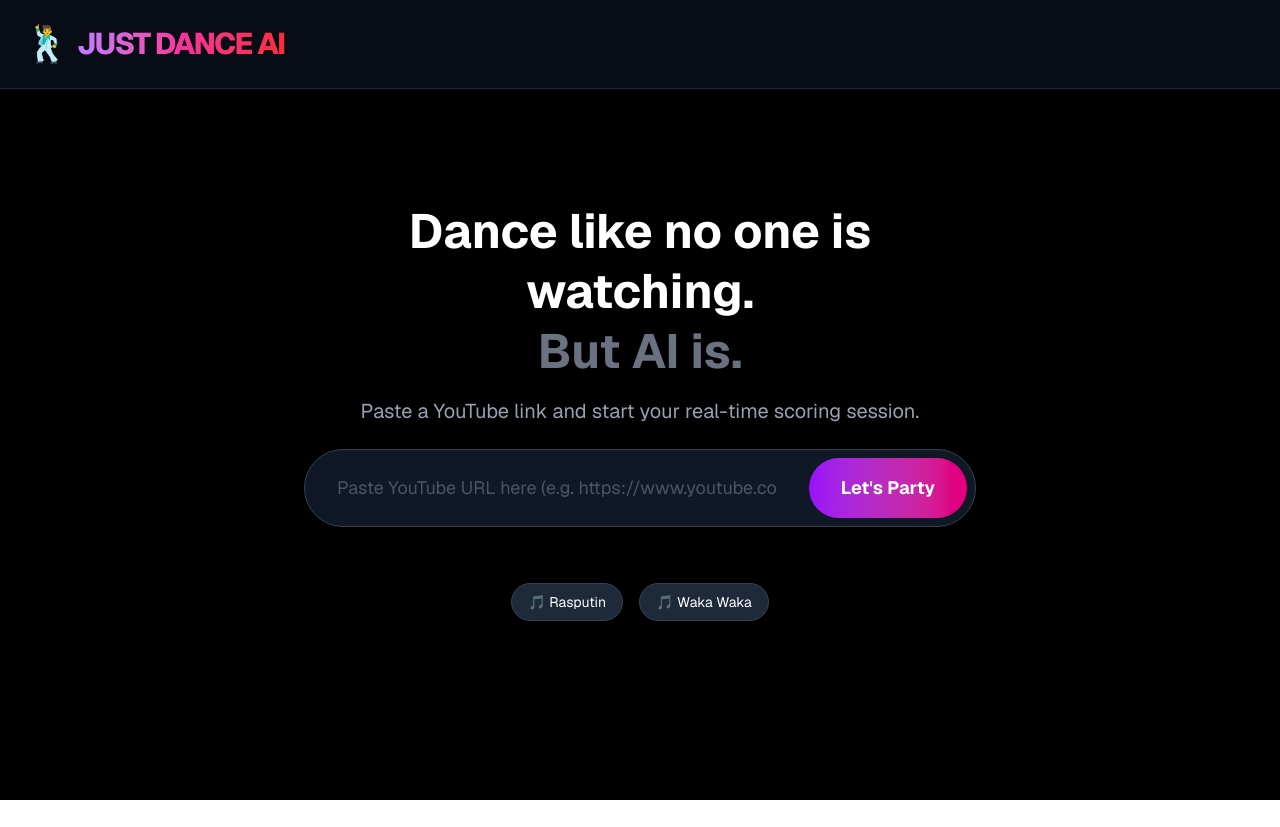
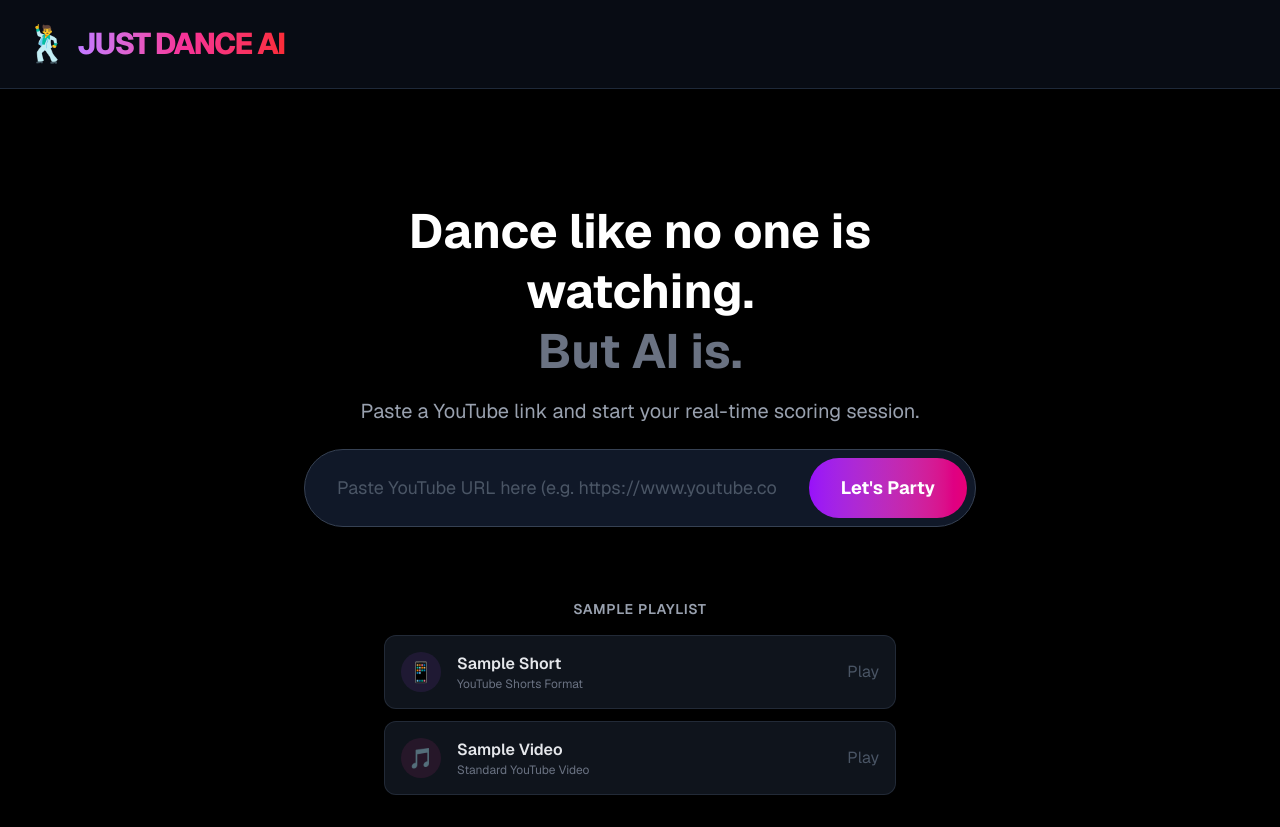
Before and after one commit to dogtim/Just-Dance, a Next.js app: page / in a window 1280 px wide. Before the commit the page ends 800 px from the top, so only its background shows below. Built offline with nearby package versions, Linux system fonts and the light colour scheme.

Commit message:
fix: mirroring problem

```diff
--- a/src/app/page.tsx
+++ b/src/app/page.tsx
@@ -10,26 +10,35 @@
   const [score, setScore] = useState(0);
   const [feedback, setFeedback] = useState('Ready');
 
-  const handleStart = () => {
-    // Simple ID extraction
-    // Supports: https://www.youtube.com/watch?v=VIDEO_ID
-    // and https://youtu.be/VIDEO_ID
+  const parseVideoId = (inputUrl: string) => {
     let id = '';
     try {
-      if (url.includes('v=')) {
-        id = url.split('v=')[1].split('&')[0];
-      } else if (url.includes('youtu.be/')) {
-        id = url.split('youtu.be/')[1].split('?')[0];
+      if (inputUrl.includes('v=')) {
+        id = inputUrl.split('v=')[1].split('&')[0];
+      } else if (inputUrl.includes('youtu.be/')) {
+        id = inputUrl.split('youtu.be/')[1].split('?')[0];
+      } else if (inputUrl.includes('shorts/')) {
+        id = inputUrl.split('shorts/')[1].split('?')[0];
       }
     } catch (e) {
       console.error(e);
     }
+    return id;
+  };
 
+  const handleStart = () => {
+    const id = parseVideoId(url);
     if (id) {
       setYoutubeId(id);
     } else {
       alert("Invalid YouTube URL");
     }
+  };
+
+  const handlePreset = (presetUrl: string) => {
+    setUrl(presetUrl);
+    const id = parseVideoId(presetUrl);
+    if (id) setYoutubeId(id);
   };
 
   const handleScoreUpdate = (points: number, newFeedback: string) => {
@@ -75,7 +84,6 @@
                 type="text"
                 placeholder="Paste YouTube URL here (e.g. https://www.youtube.com/watch?v=...)"
                 className="flex-1 bg-transparent px-6 py-4 outline-none text-lg placeholder:text-gray-600"
-                value={url}
                 onChange={(e) => setUrl(e.target.value)}
                 onKeyDown={(e) => e.key === 'Enter' && handleStart()}
               />
@@ -87,14 +95,41 @@
               </button>
             </div>
 
-            <div className="flex gap-4 mt-8">
-              {/* Quick Suggestions using chips */}
-              <button onClick={() => setUrl('https://www.youtube.com/watch?v=gT5N_lGvjkc')} className="px-4 py-2 bg-gray-800 rounded-full hover:bg-gray-700 text-sm transition-colors border border-gray-700">
-                🎵 Rasputin
-              </button>
-              <button onClick={() => setUrl('https://www.youtube.com/watch?v=zJ47wWpGjK8')} className="px-4 py-2 bg-gray-800 rounded-full hover:bg-gray-700 text-sm transition-colors border border-gray-700">
-                🎵 Waka Waka
-              </button>
+            <div className="w-full max-w-lg mt-12">
+              <h3 className="text-gray-400 font-semibold mb-4 text-sm uppercase tracking-wider text-center">Sample Playlist</h3>
+              <div className="flex flex-col gap-3">
+                <button
+                  onClick={() => handlePreset('https://www.youtube.com/shorts/PucaCQG8L18')}
+                  className="flex items-center gap-4 p-4 bg-gray-800/50 hover:bg-gray-800 border border-gray-700/50 hover:border-purple-500/50 rounded-xl transition-all group text-left"
+                >
+                  <div className="w-10 h-10 rounded-full bg-purple-500/10 flex items-center justify-center text-xl group-hover:scale-110 transition-transform">
+                    📱
+                  </div>
+                  <div className="flex-1">
+                    <div className="font-semibold text-gray-200 group-hover:text-purple-400 transition-colors">Sample Short</div>
+                    <div className="text-xs text-gray-500">YouTube Shorts Format</div>
+                  </div>
+                  <div className="text-gray-600 group-hover:text-purple-400 transition-colors">
+                    Play
+                  </div>
+                </button>
+
+                <button
+                  onClick={() => handlePreset('https://www.youtube.com/watch?v=jWQx2f-CErU')}
+                  className="flex items-center gap-4 p-4 bg-gray-800/50 hover:bg-gray-800 border border-gray-700/50 hover:border-pink-500/50 rounded-xl transition-all group text-left"
+                >
+                  <div className="w-10 h-10 rounded-full bg-pink-500/10 flex items-center justify-center text-xl group-hover:scale-110 transition-transform">
+                    🎵
+                  </div>
+                  <div className="flex-1">
+                    <div className="font-semibold text-gray-200 group-hover:text-pink-400 transition-colors">Sample Video</div>
+                    <div className="text-xs text-gray-500">Standard YouTube Video</div>
+                  </div>
+                  <div className="text-gray-600 group-hover:text-pink-400 transition-colors">
+                    Play
+                  </div>
+                </button>
+              </div>
             </div>
           </div>
         )}
--- a/src/components/DanceCanvas.tsx
+++ b/src/components/DanceCanvas.tsx
@@ -195,7 +195,7 @@
                 {/* Canvas Layer */}
                 <canvas
                     ref={canvasRef}
-                    className="absolute top-0 left-0 w-full h-full pointer-events-none"
+                    className="absolute top-0 left-0 w-full h-full pointer-events-none scale-x-[-1]"
                     width={640}
                     height={480}
                 />
--- /dev/null
+++ b/test_url_parsing.js
@@ -0,0 +1,23 @@
+
+const urls = [
+    'https://www.youtube.com/watch?v=jWQx2f-CErU',
+    'https://youtu.be/jWQx2f-CErU',
+    'https://www.youtube.com/shorts/PucaCQG8L18',
+    'https://www.youtube.com/shorts/PucaCQG8L18?feature=share'
+];
+
+urls.forEach(url => {
+    let id = '';
+    try {
+        if (url.includes('v=')) {
+            id = url.split('v=')[1].split('&')[0];
+        } else if (url.includes('youtu.be/')) {
+            id = url.split('youtu.be/')[1].split('?')[0];
+        } else if (url.includes('shorts/')) {
+            id = url.split('shorts/')[1].split('?')[0];
+        }
+    } catch (e) {
+        console.error(e);
+    }
+    console.log(`URL: ${url} -> ID: ${id}`);
+});
```
